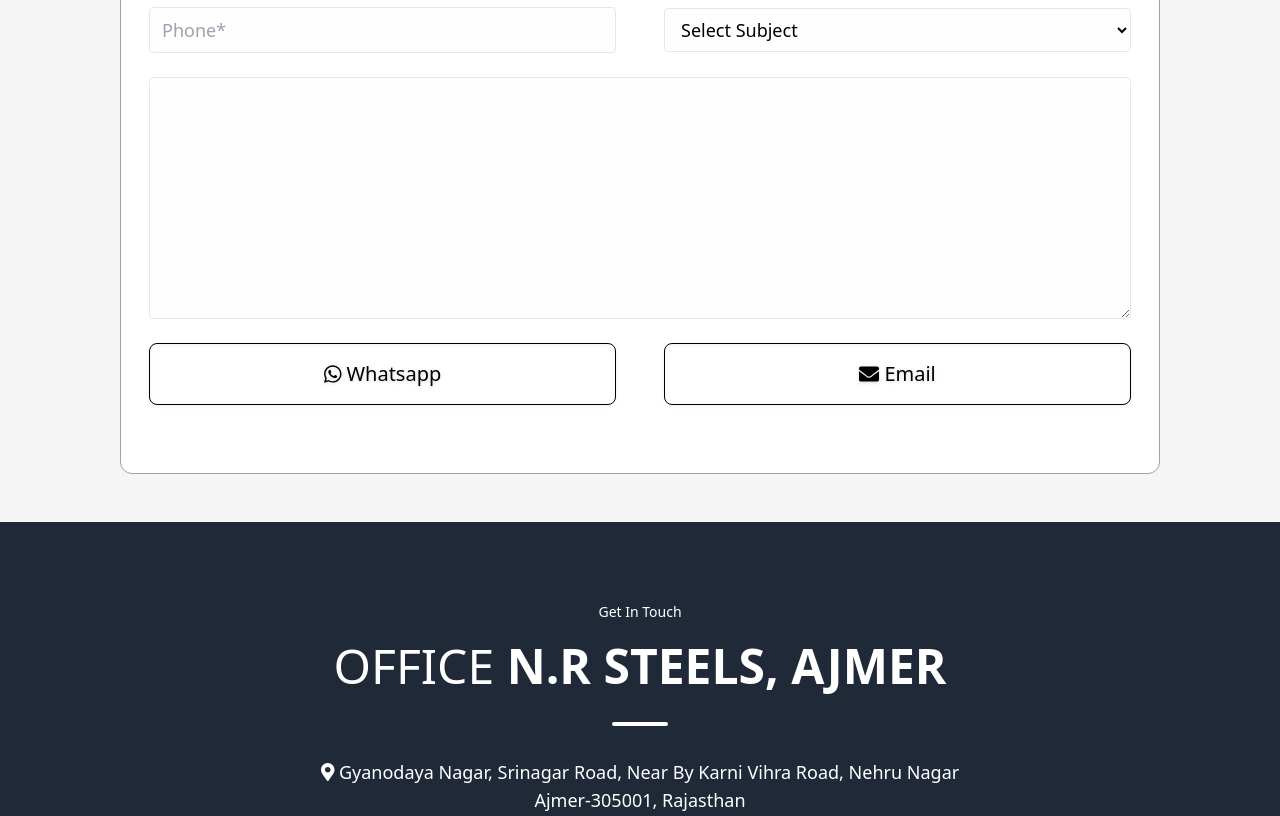
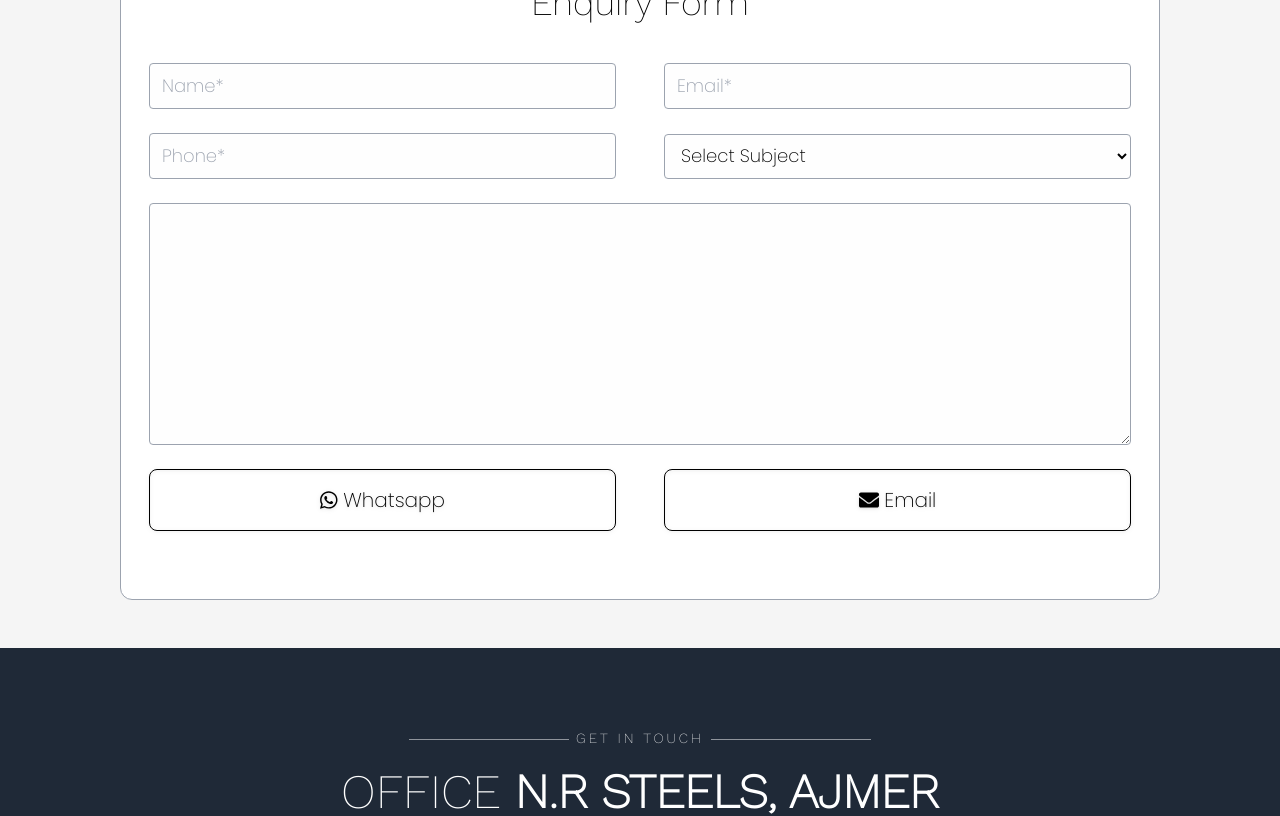
Before and after one commit to RandomMaker/nrsteels-v2, a Next.js app: page /contact in a window 1280 px wide. Shown: the part 840-1656 px from the top of the page. Built offline with nearby package versions, Linux system fonts and the light colour scheme; a web font is replaced by a local one.

Commit message:
Created contact Page.

```diff
--- a/pages/contact/index.js
+++ b/pages/contact/index.js
@@ -1,4 +1,4 @@
-import { ContactCard } from "@components";
+import { CaptionHeading, ContactCard } from "@components";
 import { Pages } from "@enums";
 import { faWhatsapp } from "@fortawesome/free-brands-svg-icons";
 import {
@@ -64,6 +64,12 @@
 
     return (
         <React.Fragment>
+            <CaptionHeading
+                title="Contact Us"
+                caption="Let's Meet"
+                titleClassName="mt-5 uppercase font-bold"
+            />
+
             <div className={styles.contactCardContainer}>
                 <ContactCard icon={faMapMarkerAlt}>
                     <p>{contactDetails.addressLine1}</p>
--- a/pages/contact/index.module.css
+++ b/pages/contact/index.module.css
@@ -20,7 +20,7 @@
 .queryForm select,
 .queryForm option,
 .queryForm textarea {
-    @apply w-full rounded text-lg px-3 py-2 border border-gray-200 focus:ring-black;
+    @apply w-full rounded text-lg px-3 py-2 border border-gray-400 focus:ring-black;
     background: #fefefe;
 }
 
--- a/pages/index.js
+++ b/pages/index.js
@@ -1,12 +1,18 @@
 import { Navbar, Footer, HomeHero } from "@components";
 import { Pages } from "@enums";
 import React from "react";
+import styles from "./index.module.css";
 
 export default function Home() {
     return (
         <React.Fragment>
             <HomeHero />
-            <div style={{ height: "100vh" }}></div>
+            {/* Brands we deal in */}
+            <section>
+                <h1 className={styles.sectionHeading}>
+                    We offer solutions from the most trusted brands
+                </h1>
+            </section>
         </React.Fragment>
     );
 }
--- /dev/null
+++ b/pages/index.module.css
@@ -0,0 +1,4 @@
+.sectionHeading {
+    font-family: "Times New Roman", Times, serif;
+    @apply text-8xl text-center;
+}
--- /dev/null
+++ b/src/components/captionHeading/index.js
@@ -0,0 +1,32 @@
+import styles from "./index.module.css";
+import PropTypes from "prop-types";
+import { mx } from "@utils";
+
+export default function CaptionHeading({
+    title,
+    boldTitle,
+    caption,
+    titleClassName = "",
+    captionClassName = "",
+    boldTitleClassName = "",
+    afterTitle,
+}) {
+    return (
+        <h1 className={mx(styles.heading, titleClassName)}>
+            {title} <strong className={boldTitleClassName}>{boldTitle}</strong>
+            {afterTitle}
+            <span className={mx(styles.caption, captionClassName)}>
+                {caption}
+            </span>
+        </h1>
+    );
+}
+
+CaptionHeading.propTypes = {
+    title: PropTypes.string.isRequired,
+    boldTitle: PropTypes.string,
+    caption: PropTypes.string.isRequired,
+    titleClassName: PropTypes.string,
+    captionClassName: PropTypes.string,
+    boldTitleClassName: PropTypes.string,
+};
--- /dev/null
+++ b/src/components/captionHeading/index.module.css
@@ -0,0 +1,34 @@
+.heading {
+    @apply text-center text-5xl mb-5 leading-snug;
+}
+
+.caption {
+    overflow: hidden;
+    text-align: center;
+    letter-spacing: 3px;
+    text-transform: uppercase;
+    @apply block text-sm;
+}
+
+.caption:before,
+.caption:after {
+    background-color: black;
+    content: "";
+    display: inline-block;
+    height: 1px;
+    position: relative;
+    vertical-align: middle;
+    width: 15%;
+    max-width: 10rem;
+    opacity: 0.5;
+}
+
+.caption:before {
+    right: 0.5em;
+    margin-left: -50%;
+}
+
+.caption:after {
+    left: 0.5em;
+    margin-right: -50%;
+}
--- a/src/components/footer/index.js
+++ b/src/components/footer/index.js
@@ -7,6 +7,7 @@
     faEnvelope as faEnvelopeSquare,
     faPhoneAlt as faPhoneSquareAlt,
 } from "@fortawesome/free-solid-svg-icons";
+import CaptionHeading from "../captionHeading";
 
 const contactDetails = {
     addressLine1:
@@ -22,14 +23,10 @@
         <footer>
             <div className={styles.footerContactSection}>
                 <div>
-                    <span
-                        className={mx(
-                            styles.preMainHeading
-                            // globalStyles.shoveSideHeading
-                        )}
-                    >
-                        Get In Touch
-                    </span>
+                    <CaptionHeading
+                        caption="Get In Touch"
+                        captionClassName={styles.captionLine}
+                    />
                     <h1 className={styles.mainHeading}>
                         OFFICE <strong>N.R STEELS, AJMER</strong>
                     </h1>
--- a/src/components/footer/index.module.css
+++ b/src/components/footer/index.module.css
@@ -15,7 +15,7 @@
 }
 
 .copyrightSection {
-    @apply flex justify-center text-center p-3 flex-col md:flex-row md:justify-between font-medium bg-gray-900 text-white;
+    @apply flex justify-center text-center p-3 flex-col md:flex-row md:justify-between bg-gray-900 text-white;
 }
 
 .footerContactSection {
@@ -23,3 +23,8 @@
     padding: 1rem;
     @apply py-20 px-3 bg-gray-800;
 }
+
+.captionLine::after,
+.captionLine::before {
+    background: white !important;
+}
--- a/src/components/hero/homeHero/index.js
+++ b/src/components/hero/homeHero/index.js
@@ -386,7 +386,7 @@
             <div className={styles.headerContent}>
                 <div className={styles.headerContentText}>
                     <h1 className={styles.headerBannerText}>
-                        NRS: India's biggest dealers in steel wire ropes.
+                        We are India's leading dealers in steel wire ropes.
                     </h1>
                     <h3 className={styles.headerBannerSubText}>
                         We offer a wide range of steel items to tackle with any
--- a/src/components/hero/homeHero/index.module.css
+++ b/src/components/hero/homeHero/index.module.css
@@ -77,16 +77,17 @@
 .headerContentText {
     line-height: 1.1;
     text-shadow: 1px 1px 2px black, 5px 5px 100px #3c3c3c;
-    font-family: var(--homePageBannerFontFamily);
     @apply text-white;
 }
 
 .headerBannerText {
     @apply text-5xl lg:text-7xl font-bold;
+    font-family: var(--homePageBannerFontFamily);
 }
 
 .headerBannerSubText {
     @apply text-2xl lg:text-4xl mt-10 font-bold;
+    font-family: var(--homePageBannerFontFamily);
 }
 
 @media screen and (min-width: 1024px) {
--- a/src/components/index.js
+++ b/src/components/index.js
@@ -2,3 +2,4 @@
 export { default as Footer } from "./footer";
 export { default as HomeHero } from "./hero/homeHero";
 export { default as ContactCard } from "./contactCard";
+export { default as CaptionHeading } from "./captionHeading";
--- a/src/styles/global.css
+++ b/src/styles/global.css
@@ -1,6 +1,6 @@
 @import url("https://fonts.googleapis.com/css2?family=Orbitron:wght@900&display=swap");
 @import url("https://fonts.googleapis.com/css2?family=Work+Sans:wght@200&display=swap");
-@import url("https://fonts.googleapis.com/css2?family=Poppins:wght@700&display=swap");
+@import url("https://fonts.googleapis.com/css2?family=Poppins:wght@200&display=swap");
 @import url("https://fonts.googleapis.com/css2?family=Signika+Negative:wght@500&display=swap");
 
 @tailwind base;
@@ -42,6 +42,7 @@
 
 body {
     background: var(--bodyBackground);
+    font-family: "Poppins";
     @apply pt-20;
 }
 
@@ -51,7 +52,7 @@
 h4,
 h5,
 h6 {
-    font-family: var(--headingsFont);
+    font-family: var(--navbarFontFamily);
 }
 
 ::-webkit-scrollbar {
```
